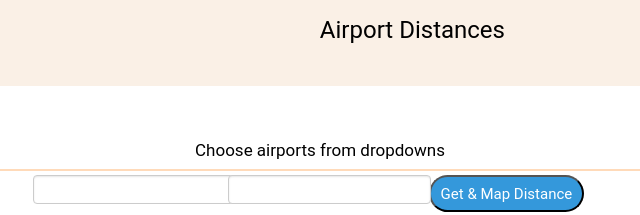
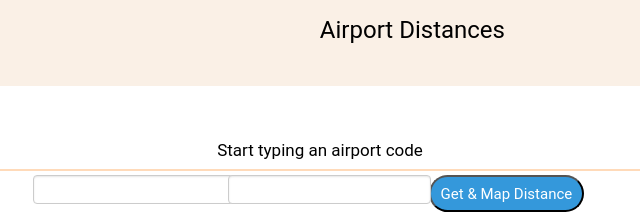
Before and after one commit to wentran/AirportsDistance, a website: page client/index.html in a window 1280 px wide. Shown: the top 215 px of the page, 320-960 px from the left. Drawn offline with nearby package versions, Linux system fonts and the light colour scheme; some packages are replaced by stand-ins of ours.

Commit message:
edited title

```diff
--- a/client/index.html
+++ b/client/index.html
@@ -65,7 +65,7 @@
     </div>
   </div>
   <div class="search_box_container">
-    <div class="selectMessage"> Choose airports from dropdowns</div>
+    <div class="selectMessage"> Start typing an airport code</div>
 
 
     <div class="dropdown-container">
```
